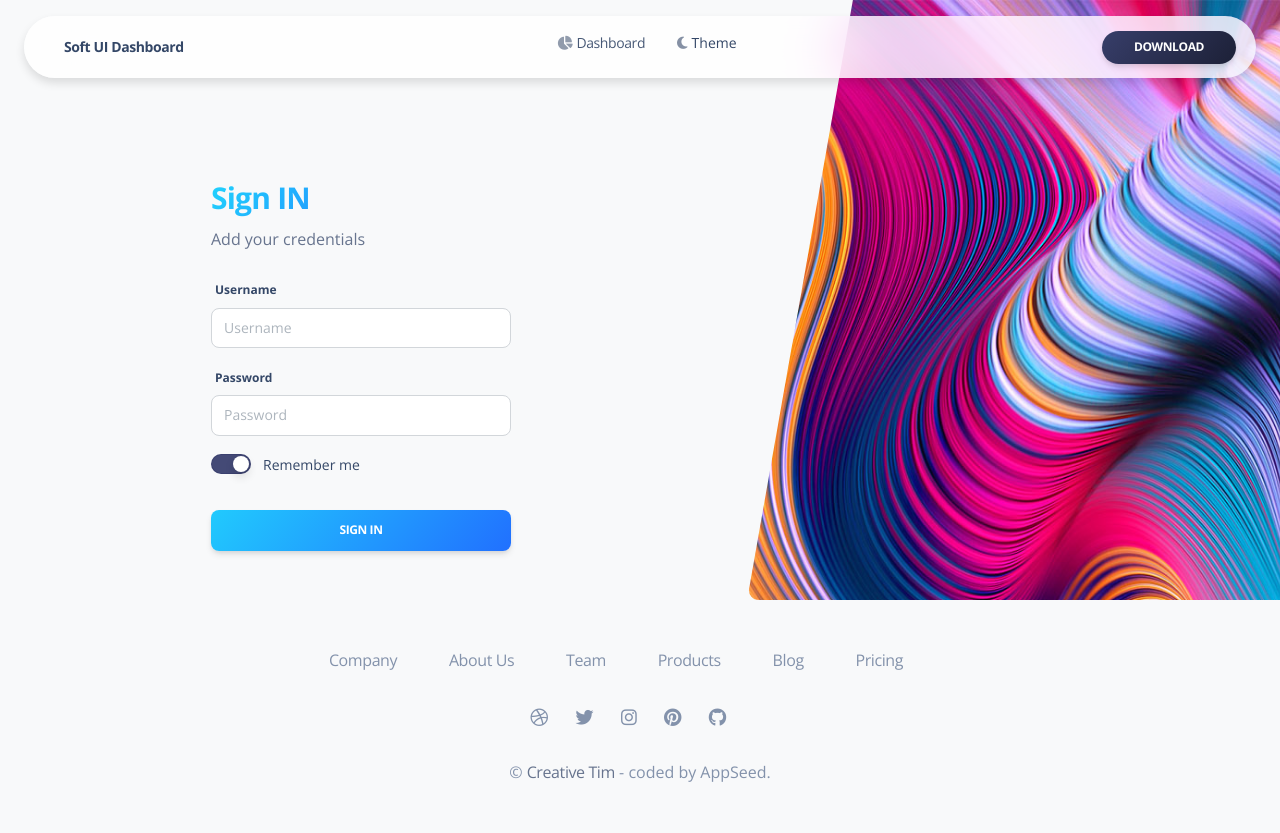
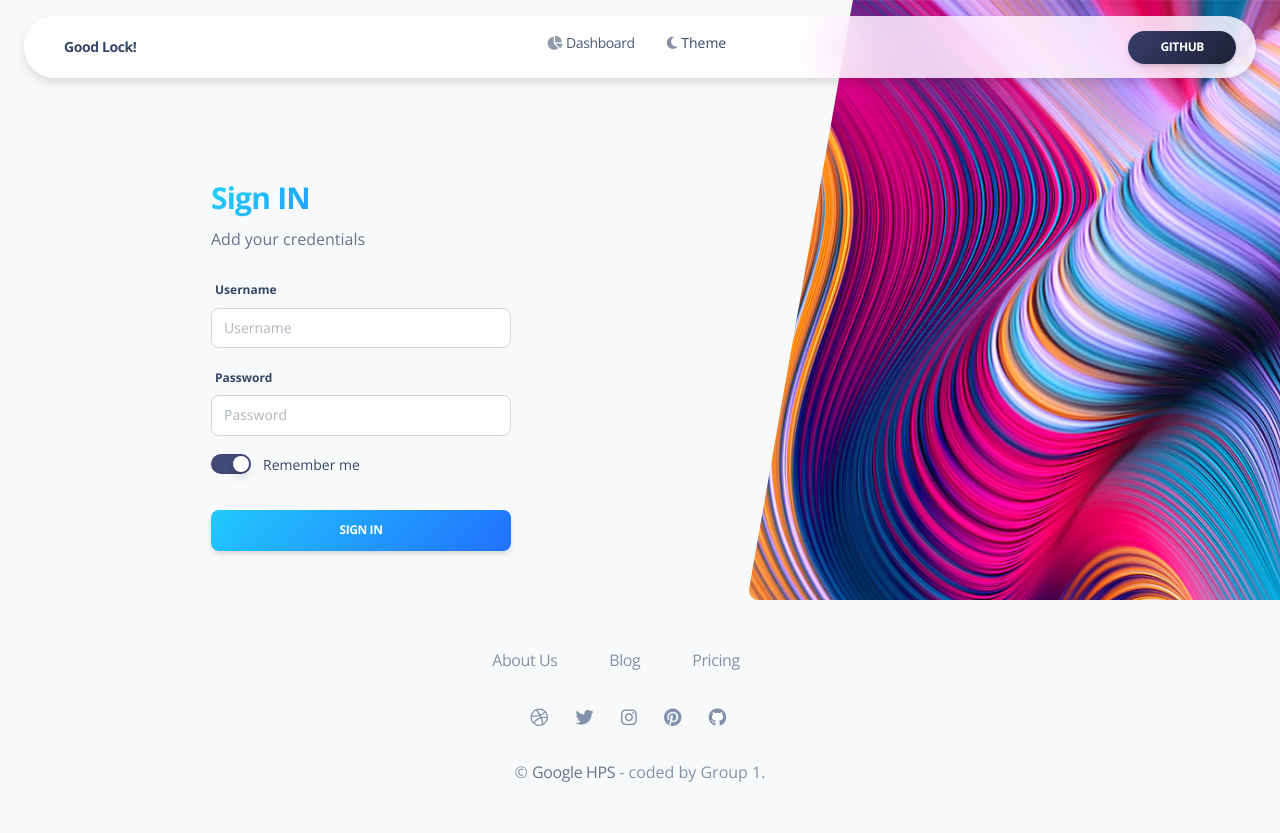
Before and after one commit to charlotteannchen/Good-Lock, a Django app: page /admin/login/?next=/admin/ in a window 1280 px wide. Run offline with Django 4.2, Linux system fonts and the light colour scheme; some libraries are stand-ins or nearby versions.

Commit message:
Update some layout settings

```diff
--- a/core/settings.py
+++ b/core/settings.py
@@ -30,7 +30,7 @@ if not SECRET_KEY:
 # Render Deployment Code
 DEBUG = 'RENDER' not in os.environ
 
-ALLOWED_HOSTS = ['good-lock-20a8a1d325fd.herokuapp.com']
+ALLOWED_HOSTS = ['good-lock-20a8a1d325fd.herokuapp.com', '127.0.0.1', 'localhost']
 
 RENDER_EXTERNAL_HOSTNAME = os.environ.get('RENDER_EXTERNAL_HOSTNAME')
 if RENDER_EXTERNAL_HOSTNAME:
--- a/home/templates/includes/fixed-plugin.html
+++ b/home/templates/includes/fixed-plugin.html
@@ -7,7 +7,7 @@
     <div class="card shadow-lg ">
       <div class="card-header pb-0 pt-3 ">
         <div class="float-start">
-          <h5 class="mt-3 mb-0">Soft UI Configurator</h5>
+          <h5 class="mt-3 mb-0">Layout Configurator</h5>
           <p>See our dashboard options.</p>
         </div>
         <div class="float-end mt-4">
@@ -53,7 +53,7 @@
         <hr class="horizontal dark my-sm-4">
         <a target="_blank"
            class="btn bg-gradient-dark w-100"
-           href="https://appseed.us/product/soft-ui-dashboard/django/">Download</a>
+           href="https://github.com/charlotteannchen/Good-Lock/">GitHub</a>
         <a target="_blank"
            class="btn btn-outline-dark w-100"
            href="https://docs.appseed.us/products/django-dashboards/soft-ui-dashboard/">DOCS</a>
--- a/home/templates/includes/footer-fullscreen.html
+++ b/home/templates/includes/footer-fullscreen.html
@@ -3,22 +3,13 @@
       <div class="container">
         <div class="row">
           <div class="col-lg-8 mb-4 mx-auto text-center">
-            <a href="javascript:;" target="_blank" class="text-secondary me-xl-5 me-3 mb-sm-0 mb-2">
-              Company
-            </a>
-            <a href="javascript:;" target="_blank" class="text-secondary me-xl-5 me-3 mb-sm-0 mb-2">
+            <a href="https://docs.google.com/presentation/d/1TEcGI4vrV7i7Lz6IzCoJh9mge2YtylpPrx_7LoSUICc/edit?usp=sharing" target="_blank" class="text-secondary me-xl-5 me-3 mb-sm-0 mb-2">
               About Us
             </a>
-            <a href="javascript:;" target="_blank" class="text-secondary me-xl-5 me-3 mb-sm-0 mb-2">
-              Team
-            </a>
-            <a href="javascript:;" target="_blank" class="text-secondary me-xl-5 me-3 mb-sm-0 mb-2">
-              Products
-            </a>
-            <a href="javascript:;" target="_blank" class="text-secondary me-xl-5 me-3 mb-sm-0 mb-2">
+            <a href="https://docs.google.com/presentation/d/1TEcGI4vrV7i7Lz6IzCoJh9mge2YtylpPrx_7LoSUICc/edit?usp=sharing" target="_blank" class="text-secondary me-xl-5 me-3 mb-sm-0 mb-2">
               Blog
             </a>
-            <a href="javascript:;" target="_blank" class="text-secondary me-xl-5 me-3 mb-sm-0 mb-2">
+            <a href="https://docs.google.com/presentation/d/1TEcGI4vrV7i7Lz6IzCoJh9mge2YtylpPrx_7LoSUICc/edit?usp=sharing" target="_blank" class="text-secondary me-xl-5 me-3 mb-sm-0 mb-2">
               Pricing
             </a>
           </div>
@@ -43,7 +34,7 @@
         <div class="row">
           <div class="col-8 mx-auto text-center mt-1">
             <p class="mb-0 text-secondary">
-              &copy; <a href="https://bit.ly/3fKQZaL" class="text-muted" target="_blank">Creative Tim</a> - coded by AppSeed.
+              &copy; <a href="https://docs.google.com/presentation/d/1TEcGI4vrV7i7Lz6IzCoJh9mge2YtylpPrx_7LoSUICc/edit?usp=sharing" class="text-muted" target="_blank">Google HPS</a> - coded by Group 1.
             </p>
           </div>
         </div>
--- a/home/templates/includes/navigation-fullscreen.html
+++ b/home/templates/includes/navigation-fullscreen.html
@@ -2,7 +2,7 @@
   <nav class="navbar navbar-expand-lg blur blur-rounded top-0 z-index-3 shadow position-absolute my-3 py-2 start-0 end-0 mx-4">
     <div class="container-fluid pe-0">
       <a class="navbar-brand font-weight-bolder ms-lg-0 ms-3 " href="/">
-        Soft UI Dashboard
+        Good Lock!
       </a>
       <button class="navbar-toggler shadow-none ms-2" type="button" data-bs-toggle="collapse" data-bs-target="#navigation" aria-controls="navigation" aria-expanded="false" aria-label="Toggle navigation">
           <span class="navbar-toggler-icon mt-2">
@@ -34,8 +34,8 @@
         <ul class="navbar-nav d-lg-block d-none">
           <li class="nav-item">
             <a target="_blank"
-               href="https://appseed.us/product/soft-ui-dashboard/django/"
-               class="btn btn-sm btn-round mb-0 me-1 bg-gradient-dark">Download</a>
+               href="https://github.com/charlotteannchen/Good-Lock/"
+               class="btn btn-sm btn-round mb-0 me-1 bg-gradient-dark">GitHub</a>
           </li>
         </ul>
       </div>
--- a/home/templates/includes/sidebar.html
+++ b/home/templates/includes/sidebar.html
@@ -267,8 +267,8 @@
         </div>
         <div class="docs-info">
           <h6 class="text-white up mb-0">Need help?</h6>
-          <a href="https://docs.appseed.us/products/django-dashboards/soft-ui-dashboard/"
-             target="_blank" class="btn btn-white btn-sm w-100 mb-0">Read the DOCS</a>
+          <a href="https://docs.google.com/presentation/d/1TEcGI4vrV7i7Lz6IzCoJh9mge2YtylpPrx_7LoSUICc/edit?usp=sharing"
+             target="_blank" class="btn btn-white btn-sm w-100 mb-0">Read the Manual</a>
         </div>
       </div>
     </div>
--- a/home/templates/layouts/base-fullscreen.html
+++ b/home/templates/layouts/base-fullscreen.html
@@ -19,11 +19,11 @@
 <head>
   <meta charset="utf-8" />
   <meta name="viewport" content="width=device-width, initial-scale=1, shrink-to-fit=no">
-  <link rel="apple-touch-icon" sizes="76x76" href="{% static 'img/apple-icon.png' %}">
-  <link rel="icon" type="image/png" href="{% static 'img/favicon.png' %}">
+  <link rel="apple-touch-icon" sizes="76x76" href="{% static 'img/GoodLock_logo.png' %}">
+  <link rel="icon" type="image/png" href="{% static 'img/GoodLock_logo.png' %}">
 
   <title>
-    Soft UI Dashboard - {% block title %}{% endblock %} | AppSeed
+    Good Lock! - {% block title %}{% endblock %}
   </title>
 
   <!--     Fonts and icons     -->
```
Also changed, not shown: home/templates/includes/footer.html (+3 -7 lines).
